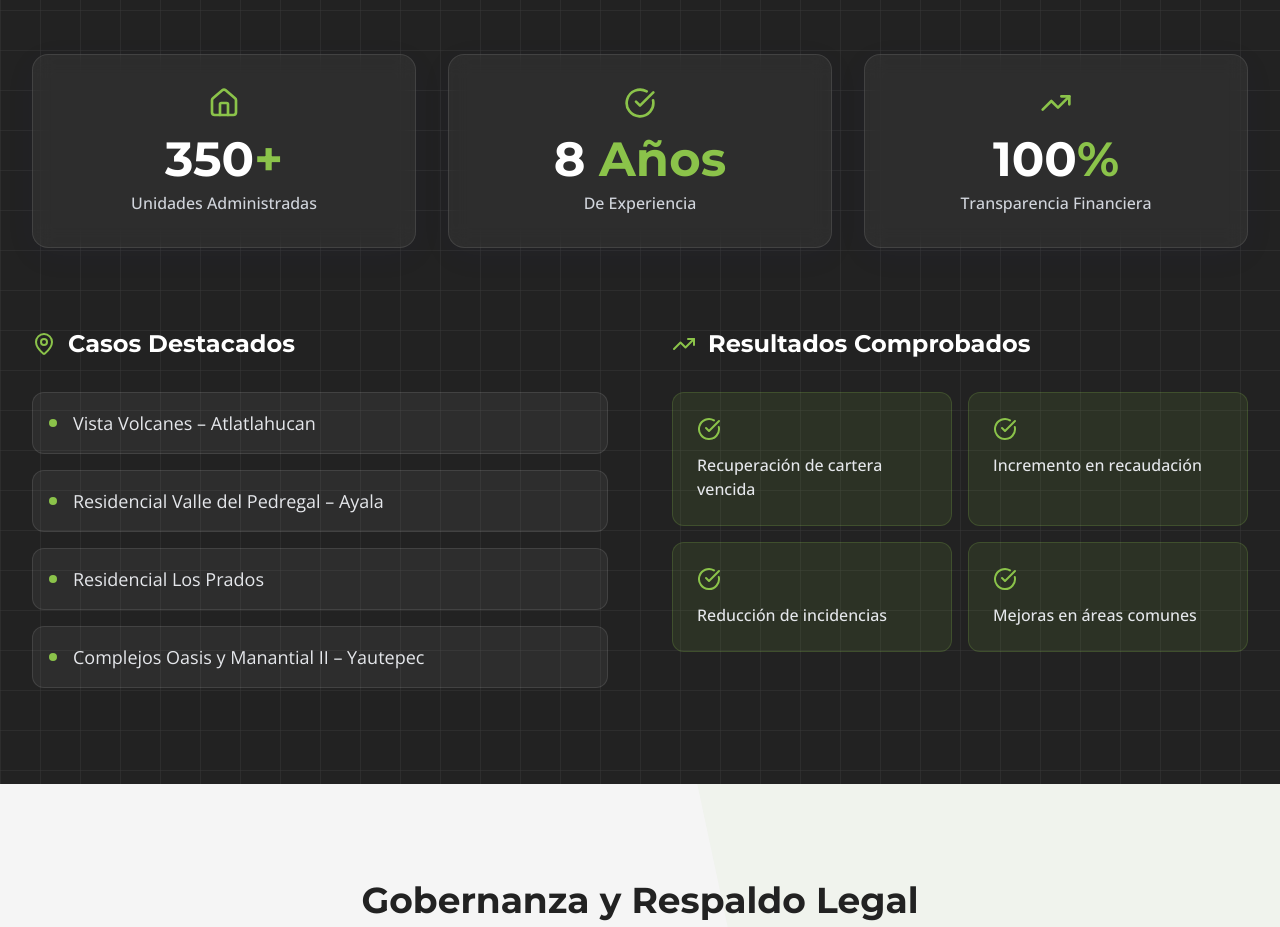
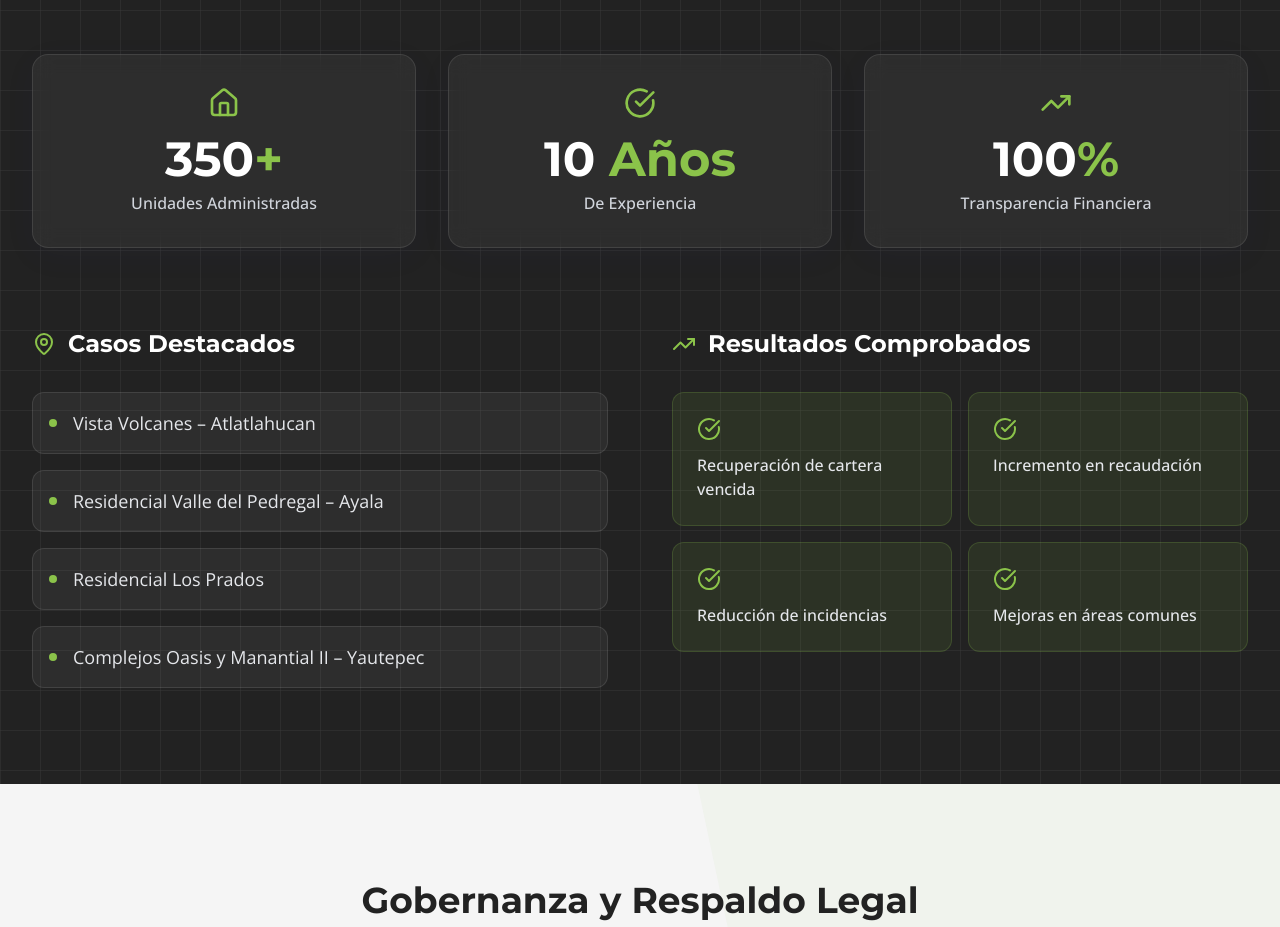
Before and after one commit to Seraphael-mishkan/armonia-web, a React (Vite) app: page / in a window 1280 px wide. Shown: the part 3880-4807 px from the top of the page. Built offline with nearby package versions, Linux system fonts and the light colour scheme.

Commit message:
Make years of experience dynamic

```diff
--- a/src/components/Experience.tsx
+++ b/src/components/Experience.tsx
@@ -11,7 +11,7 @@ export const Experience = () => {
 
   const stats = [
     { value: 350, suffix: '+', label: 'Unidades Administradas', icon: Home },
-    { value: 8, suffix: ' Años', label: 'De Experiencia', icon: CheckCircle },
+    { value: new Date().getFullYear() - 2016, suffix: ' Años', label: 'De Experiencia', icon: CheckCircle },
     { value: 100, suffix: '%', label: 'Transparencia Financiera', icon: TrendingUp },
   ];
 
```
